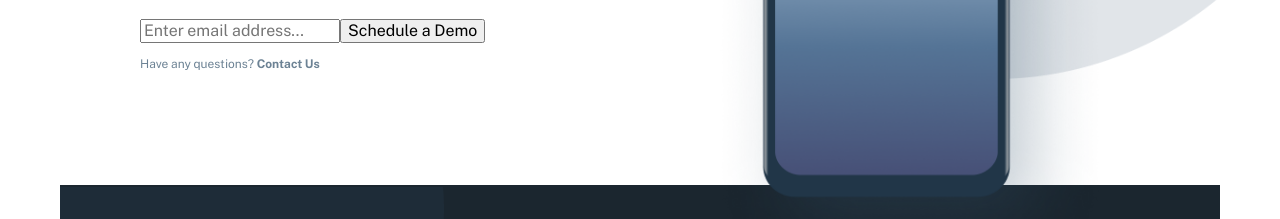
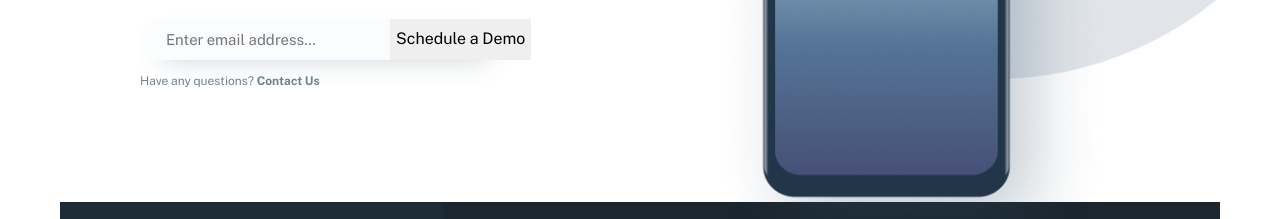
Before and after one commit to khurshidsadikov/exam_official, a plain HTML site: page index.html in a window 1280 px wide. Shown: the part 472-691 px from the top of the page. Drawn offline with nearby package versions, Linux system fonts and the light colour scheme; files that its build step writes are made by us from their sources; files whose address does not match are found by name.

Commit message:
completed site

```diff
--- a/index.html
+++ b/index.html
@@ -44,10 +44,8 @@
             </div>
 
             <form class="form" action="#">
-                <label class="form__label" for="email"></label>
-                <input class="form__input" type="email" id="email" name="email" placeholder="Enter email address...">
-
-                <input class="form__submit" type="submit" value="Schedule a Demo">
+                <input class="form__input" type="email" placeholder="Enter email address...">
+                <button  class=" form__button" type="submit">Schedule a Demo</button>
             </form>
 
             <p class="getStart__contact">Have any questions? <b>Contact Us</b></p>
--- a/scss/all-blocks/_getStart.scss
+++ b/scss/all-blocks/_getStart.scss
@@ -23,6 +23,23 @@
             /* identical to box height */
         color: #6C8294;
     }
+
+    .form{
+        &__input{
+            background: #FBFCFE;
+            box-shadow: 10px 10px 25px -10px rgba(54, 83, 107, 0.25);
+            border-radius: 24px;
+            font-size: 15px;
+            padding: 12px  26px;
+            width:  350px;
+            border: none;
+        }
+        &__button{
+            border: none;
+            margin-left: -100px;
+        }
+    }
+
     &::after{
         content: "";
         width: 50%;
```
